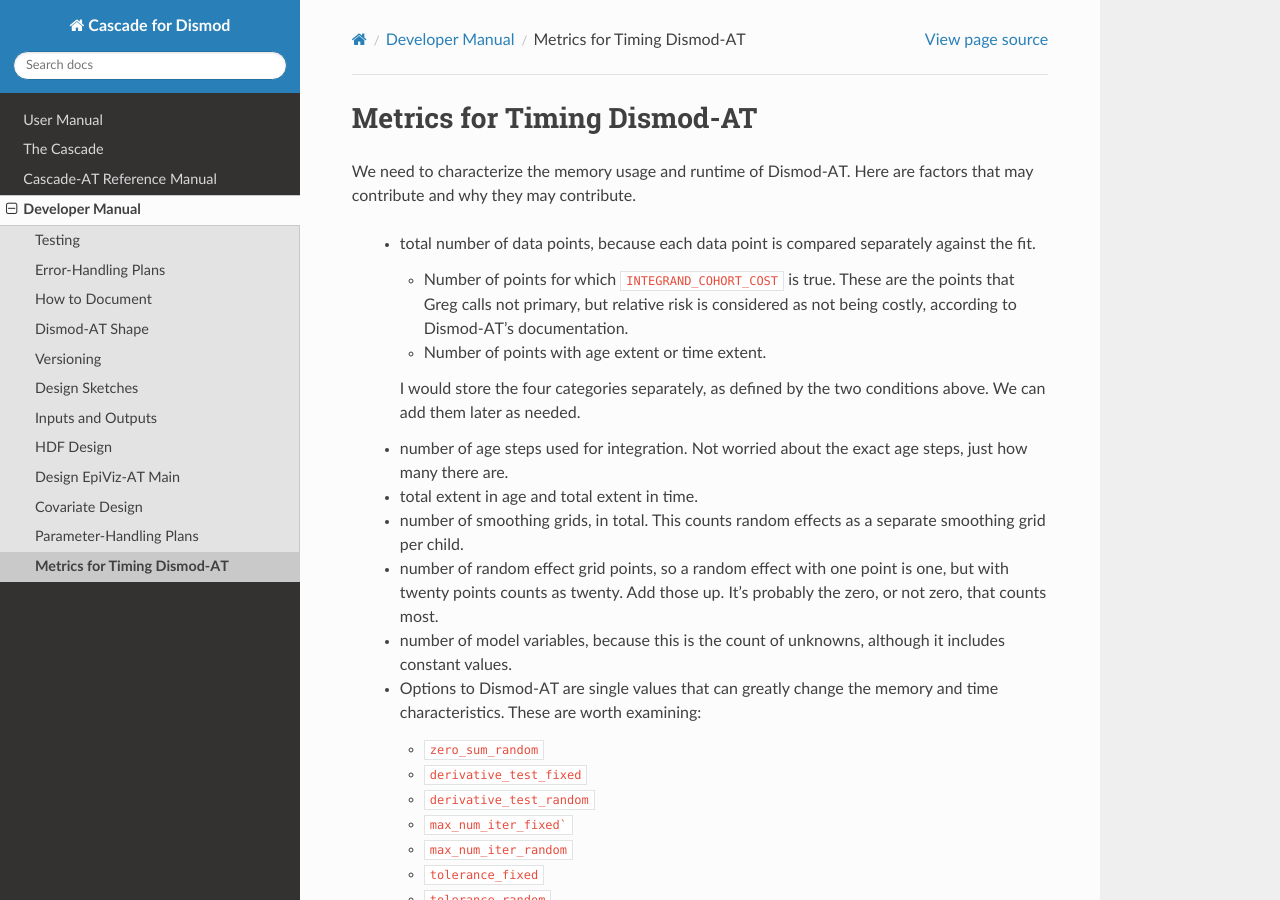
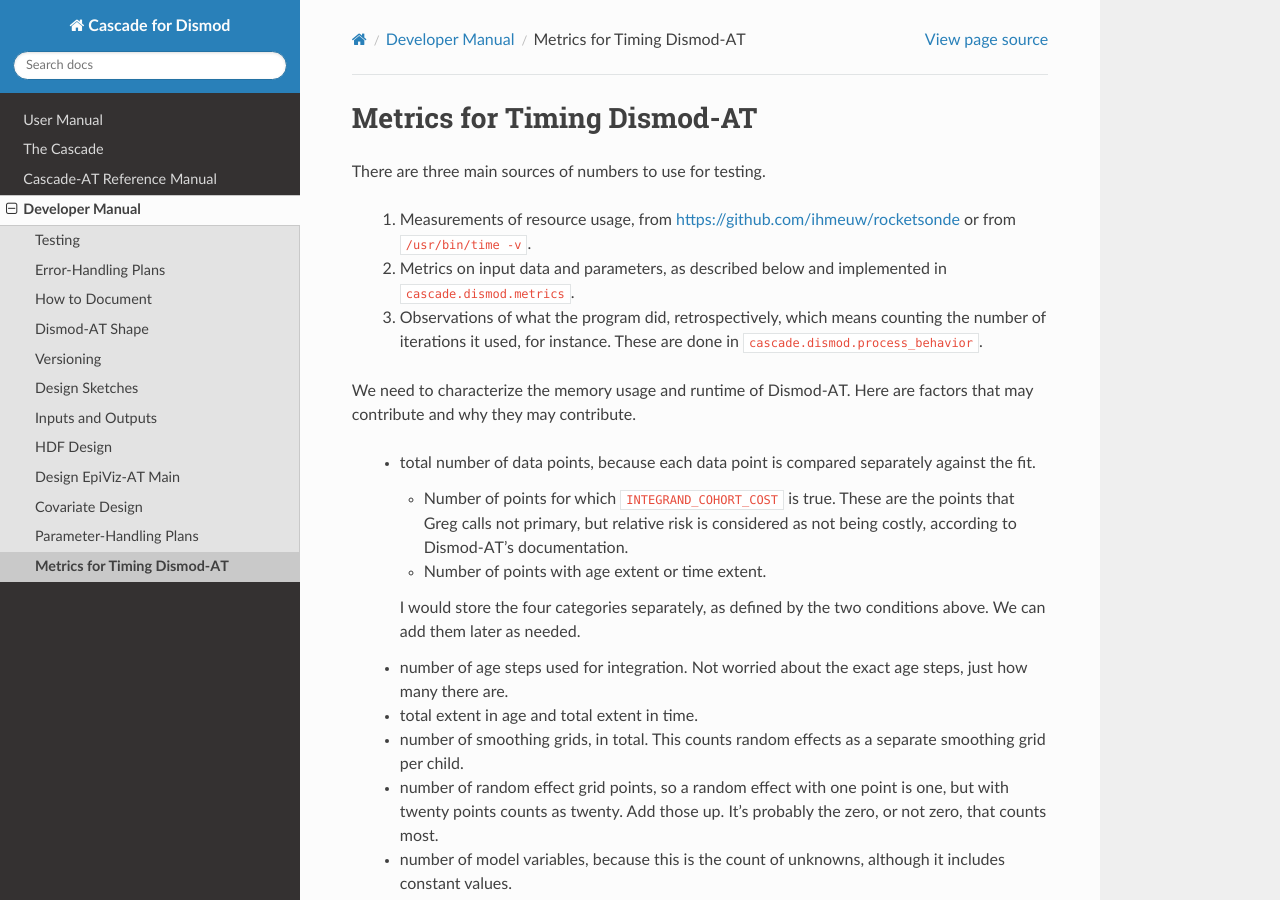
Before and after one commit to ihmeuw/cascade-at, a Sphinx documentation site: the page built from docs/dev/timing_metrics.rst, in a window 1280 px wide and 900 px high. Built offline with Sphinx 7.4.7 and the Read the Docs theme 2.0.0, drawn with Linux system fonts in a browser that asks for light colours.

Commit message:
added a word of documentation

```diff
--- a/docs/dev/timing_metrics.rst
+++ b/docs/dev/timing_metrics.rst
@@ -3,6 +3,18 @@
 
 Metrics for Timing Dismod-AT
 ============================
+
+There are three main sources of numbers to use for testing.
+
+ 1. Measurements of resource usage, from
+    https://github.com/ihmeuw/rocketsonde or from ``/usr/bin/time -v``.
+
+ 2. Metrics on input data and parameters, as described below and
+    implemented in ``cascade.dismod.metrics``.
+
+ 3. Observations of what the program did, retrospectively, which
+    means counting the number of iterations it used, for instance.
+    These are done in ``cascade.dismod.process_behavior``.
 
 We need to characterize the memory usage and runtime of Dismod-AT.
 Here are factors that may contribute and why they may contribute.
```
